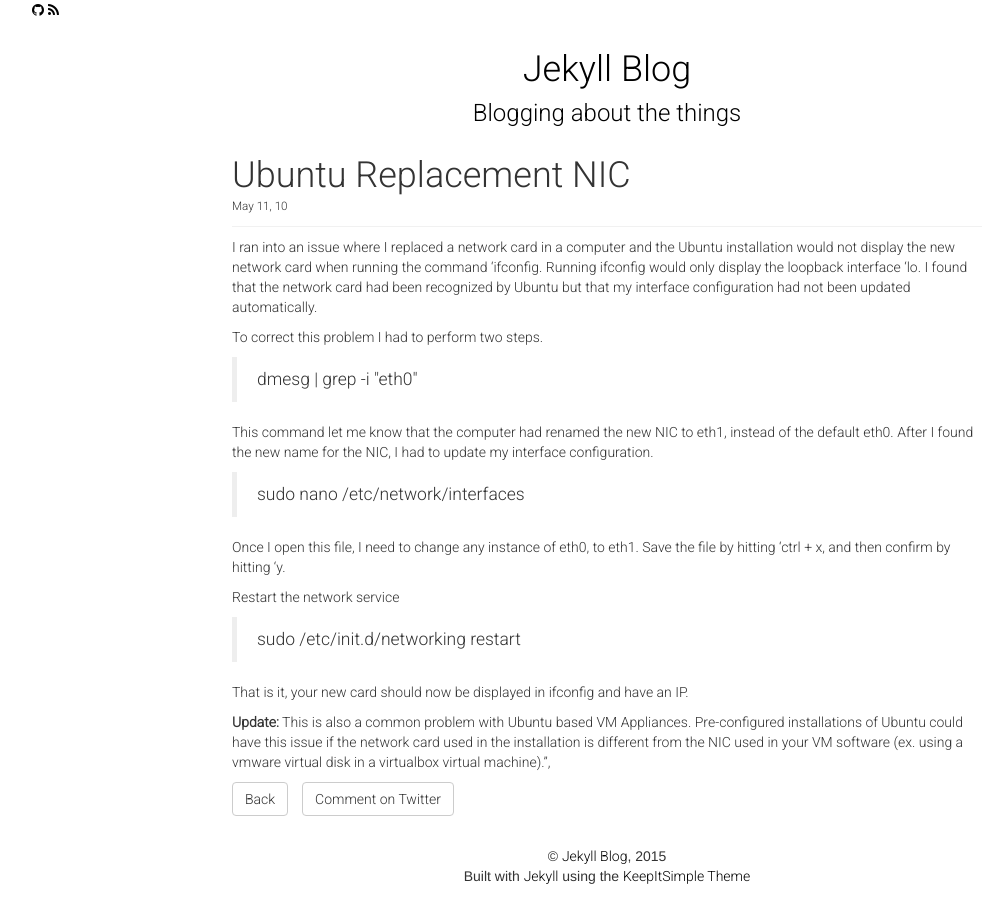
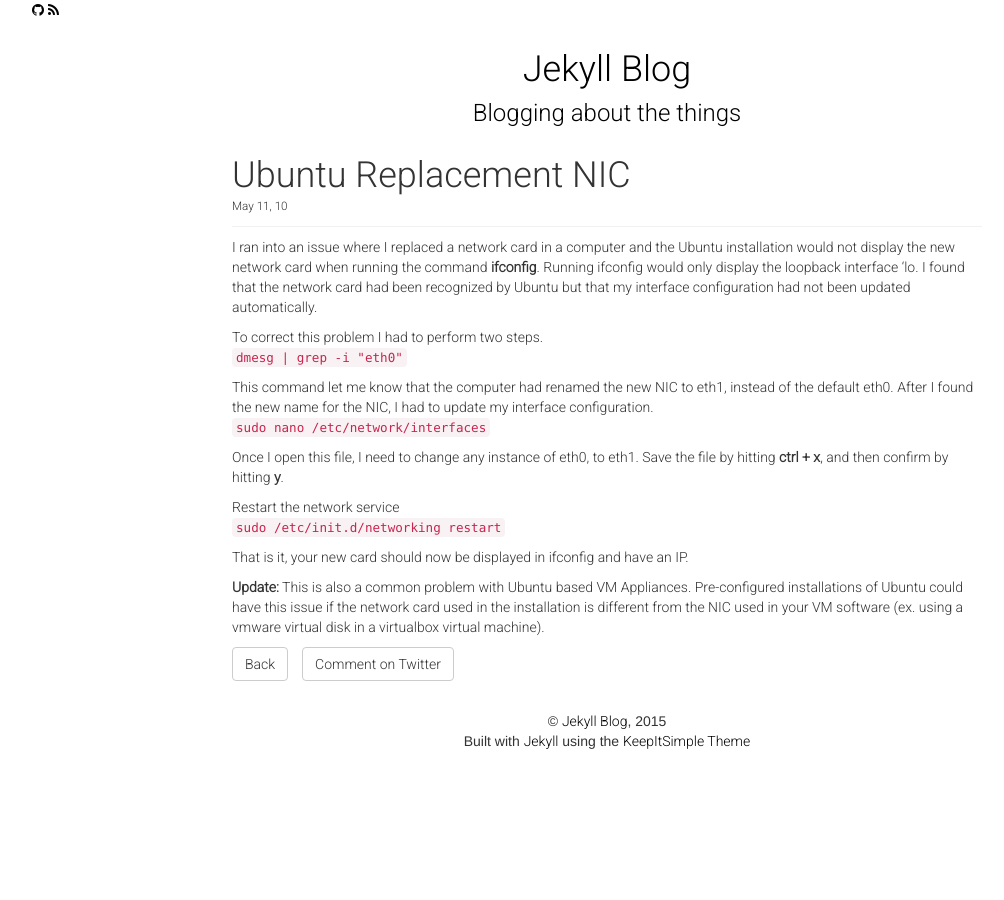
Before and after one commit to cbrookins/cbrookins.github.io, a Jekyll site: the page built from _posts/2010-05-11-Ubuntu-Replacement-NIC.markdown, in a window 1280 px wide. Shown: the whole page, without its empty margins (33-1037 px from the left). Built offline with Jekyll 4.4.1, drawn with Linux system fonts in a browser that asks for light colours; nearby versions of some CDN libraries; part of the change alters nothing that is shown.

```diff
--- a/_posts/2010-05-11-Ubuntu-Replacement-NIC.markdown
+++ b/_posts/2010-05-11-Ubuntu-Replacement-NIC.markdown
@@ -4,16 +4,19 @@ title: Ubuntu Replacement NIC
 date: 2010-05-11
 ---
 
-I ran into an issue where I replaced a network card in a computer and the Ubuntu installation would not display the new network card when running the command &#8216;ifconfig. Running ifconfig would only display the loopback interface &#8216;lo. I found that the network card had been recognized by Ubuntu but that my interface configuration had not been updated automatically.
+I ran into an issue where I replaced a network card in a computer and the Ubuntu installation would not display the new network card when running the command **ifconfig**. Running ifconfig would only display the loopback interface &#8216;lo. I found that the network card had been recognized by Ubuntu but that my interface configuration had not been updated automatically.
 
 To correct this problem I had to perform two steps.
-  <blockquote>dmesg | grep -i "eth0"</blockquote>
+`dmesg | grep -i "eth0"`
+
 This command let me know that the computer had renamed the new NIC to eth1, instead of the default eth0. After I found the new name for the NIC, I had to update my interface configuration.
-<blockquote>sudo nano /etc/network/interfaces</blockquote>
-Once I open this file, I need to change any instance of eth0, to eth1. Save the file by hitting &#8216;ctrl + x, and then confirm by hitting &#8216;y.
+`sudo nano /etc/network/interfaces`
+
+Once I open this file, I need to change any instance of eth0, to eth1. Save the file by hitting **ctrl + x**, and then confirm by hitting **y**.
 
 Restart the network service
-<blockquote>sudo /etc/init.d/networking restart</blockquote>
+`sudo /etc/init.d/networking restart`
+
 That is it, your new card should now be displayed in ifconfig and have an IP.
 
-**Update:** This is also a common problem with Ubuntu based VM Appliances. Pre-configured installations of Ubuntu could have this issue if the network card used in the installation is different from the NIC used in your VM software (ex. using a vmware virtual disk in a virtualbox virtual machine).",
+**Update:** This is also a common problem with Ubuntu based VM Appliances. Pre-configured installations of Ubuntu could have this issue if the network card used in the installation is different from the NIC used in your VM software (ex. using a vmware virtual disk in a virtualbox virtual machine).
```
